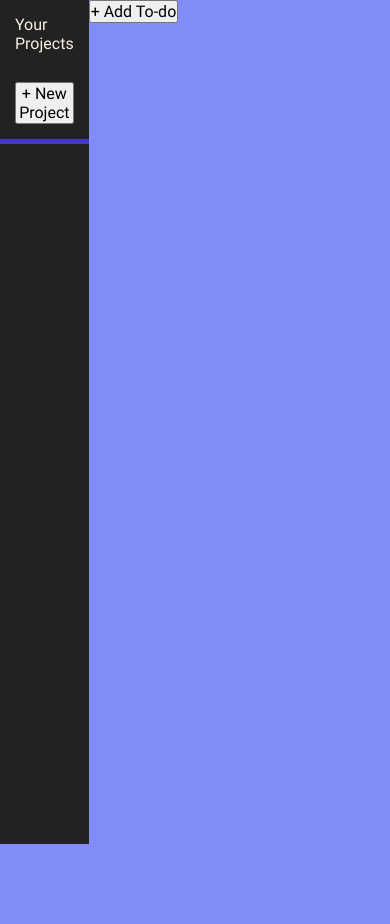
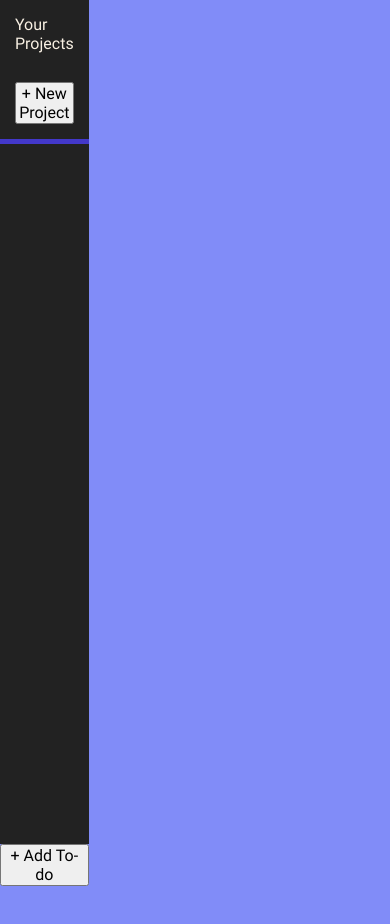
Before and after one commit to Royuin/todo-list, a website built with webpack: page dist/index.html in a window 390 px wide. Shown: the top 924 px of the page. Before the commit the page ends 844 px from the top, so only its background shows below. Built offline with nearby package versions, Linux system fonts and the light colour scheme.

Commit message:
Made a wrapper for projects and todos for styling with media queries

```diff
--- a/dist/index.html
+++ b/dist/index.html
@@ -11,6 +11,7 @@
 
 <body>
   <div class="page-wrapper">
+    <div class="mobile-wrapper">
       <aside>
         <header class="project-header">
           <h1>Your Projects</h1>
@@ -24,7 +25,15 @@
 
       <header class="todo-header">
         <button class="add-todo">+ Add To-do</button>
+        <!-- <div class="project-header">
+        <h1>Your Projects</h1>
+        <br>
+        <button class="add-project">+ New Project</button>
+        <section class="project-section">
+          <ul class="project-list"></ul>
+        </section> -->
       </header>
+    </div>
     <main>
       <ul class="todo-list"></ul>
     </main>
```
Lines whose indentation alone changed are shown as unchanged.
